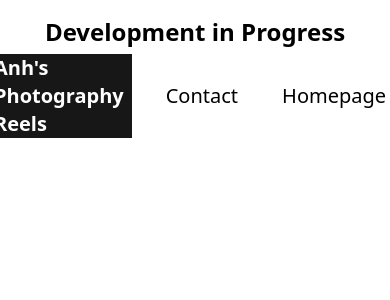
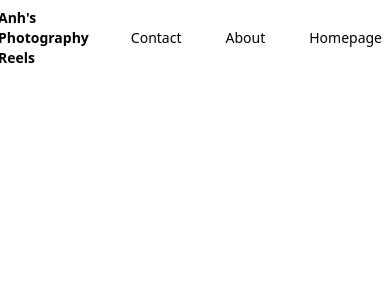
Before and after one commit to aaanh/photos, a Next.js app: page /contact in a window 390 px wide. Shown: the top 300 px of the page. Built offline with nearby package versions, Linux system fonts and the light colour scheme.

Commit message:
responsive

```diff
--- a/components/NavigationBar.js
+++ b/components/NavigationBar.js
@@ -2,12 +2,12 @@ import Link from 'next/link'
 
 const NavigationBar = () => {
   const button_style =
-    'hover:border-b-neutral-500 border-2 border-transparent px-4 inline-flex items-center transition-all duration-300 ease-in-out px-2 font-light text-xl'
+    'hover:border-b-neutral-500 border-2 border-transparent px-4 inline-flex items-center transition-all duration-300 ease-in-out px-2 font-light text-sm sm:text-xl'
 
   return (
-    <div className="flex h-16 w-full items-center justify-center space-x-4">
-      <div className="border- flex justify-center bg-neutral-900 px-2 text-white transition-all duration-200 ease-in-out hover:bg-white hover:text-black">
-        <h1 className="text-xl font-bold">
+    <div className="flex sm:h-16 w-full items-center justify-center space-x-4">
+      <div className="flex justify-center bg-neutral-900 px-2 py-2 sm:py-0 text-white transition-all duration-200 ease-in-out hover:bg-white hover:text-black">
+        <h1 className="text-sm sm:text-xl font-bold">
           <Link href='/'>Anh&apos;s Photography Reels</Link>
         </h1>
       </div>
@@ -15,6 +15,9 @@ const NavigationBar = () => {
         <ul className="flex justify-center space-x-2">
           <li className={button_style}>
             <Link href='/contact'>Contact</Link>
+          </li>
+          <li className={button_style}>
+            <Link href="/about">About</Link>
           </li>
           <li className={button_style}>
             <Link href="https://aaanh.ca">Homepage</Link>
--- a/components/SEO.js
+++ b/components/SEO.js
@@ -1,10 +1,12 @@
-import head from 'next/head'
+import Head from 'next/head'
 
-const SEO = ({ title, description }) => {
+const SEO = ({title, description}) => {
   return (
-    <>
-      <head title={title} description={description}></head>
-    </>
+    <Head>
+      <title>{title}</title>
+      <meta name="description" content={description} />
+      <meta property="og:image" content="https://photos.aaanh.ca/splash.jpg" />
+    </Head>
   )
 }
 
--- a/layouts/DefaultWrapperLayout.js
+++ b/layouts/DefaultWrapperLayout.js
@@ -1,19 +1,9 @@
 import NavigationBar from '../components/NavigationBar'
 import SEO from '../components/SEO'
 
-const DefaultWrapperLayout = ({
-  children,
-  title,
-  description,
-}) => {
+const DefaultWrapperLayout = ({ children }) => {
   return (
     <>
-      <SEO title={title} description={description}></SEO>
-      <div className="flex justify-center bg-yellow-500 p-4 text-neutral-900">
-        <h1 className="text-2xl font-bold uppercase">
-          Development in Progress
-        </h1>
-      </div>
       <NavigationBar></NavigationBar>
       {children}
     </>
--- a/pages/about.js
+++ b/pages/about.js
@@ -1,9 +1,11 @@
+import DefaultWrapperLayout from '../layouts/DefaultWrapperLayout'
+import SEO from '../components/SEO'
 
-import DefaultWrapperLayout from '../layouts/DefaultWrapperLayout'
 
 const AboutPage = () => {
   return (
     <DefaultWrapperLayout>
+      <SEO title="About | Anh's Photography" description="What's going on?"></SEO>
       <div className='p-4'>
         <h1 className='text-4xl'>About This Site</h1>
         <div className='flex flex-col my-2 space-y-2'>
--- a/pages/contact.js
+++ b/pages/contact.js
@@ -1,8 +1,10 @@
 import DefaultWrapperLayout from '../layouts/DefaultWrapperLayout'
+import SEO from '../components/SEO'
 
 const ContactPage = () => {
   return (
-    <DefaultWrapperLayout title="Contact" description="Hit me up!">
+    <DefaultWrapperLayout>
+      <SEO title="Contact | Anh's Photography" description="Hit me up!"></SEO>
       <div></div>
     </DefaultWrapperLayout>
   )
--- a/pages/index.js
+++ b/pages/index.js
@@ -1,20 +1,19 @@
 import Gallery from '../components/Gallery'
 import DefaultWrapperLayout from '../layouts/DefaultWrapperLayout'
+import SEO from '../components/SEO'
 
 const HomePage = () => {
   return (
-    <DefaultWrapperLayout
-      title="Home"
-      description="Welcome to my photography reels."
-    >
-      <div className="flex justify-center space-x-4 overflow-x-hidden">
+    <DefaultWrapperLayout>
+      <SEO title="Anh's Photography" description="My Photo Reels"></SEO>
+      <div className="flex flex-wrap justify-center space-x-4 overflow-x-hidden">
         <div className="group relative my-4">
-          <img src='/splash.jpg' alt="splash" className="z-0 w-96"></img>
+          <img src='/splash.jpg' alt="splash" className="z-0 w-64 sm:w-96 rounded-xl"></img>
           <div className="absolute bottom-0 left-0 z-10 p-2 text-transparent transition-all duration-200 ease-in-out group-hover:bg-neutral-900 group-hover:text-white">
             Me wandering somewhere in Japan (2015)
           </div>
         </div>
-        <div className="flex w-2/5 flex-col justify-center space-y-4">
+        <div className="flex sm:w-2/5 sm:flex-col justify-center sm:space-y-4">
           <p>
             <span className="font-bold">Anh H Nguyen</span> is a photography
             addict who likes to meddle with cool new cameras and accessories. He
```
